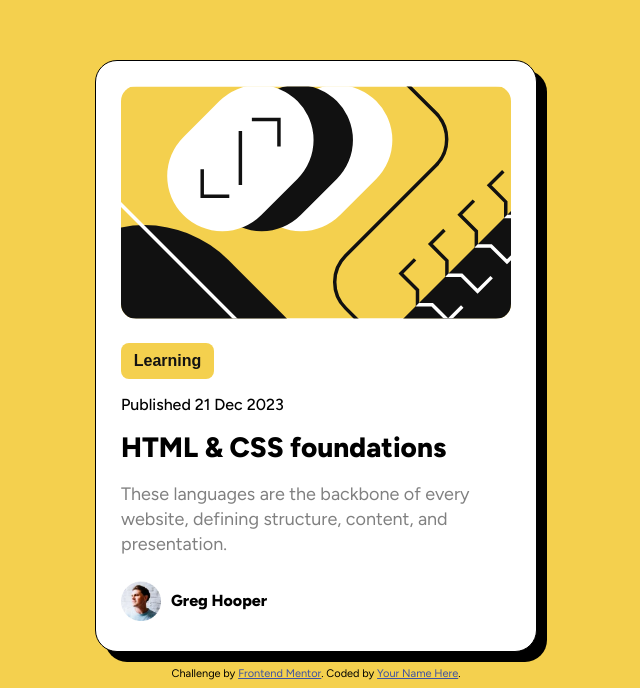
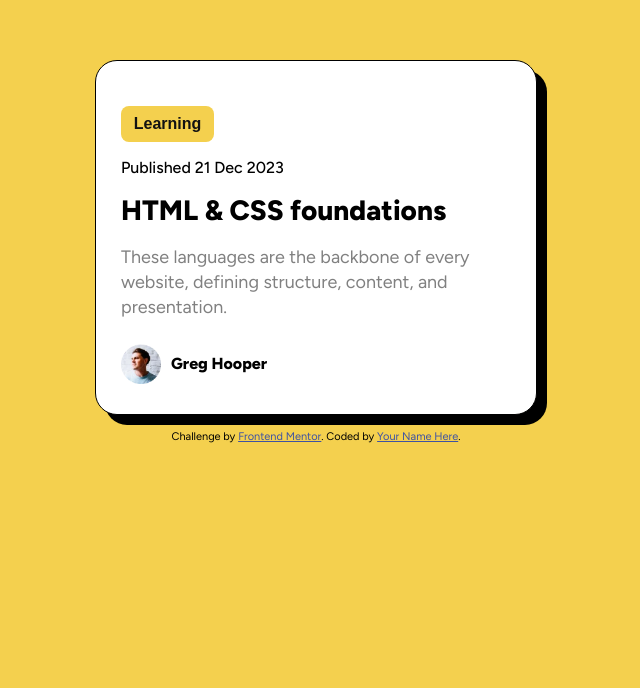
Before and after one commit to KNWard/Blog-Preview-Card, a plain HTML site: page index.html in a window 1280 px wide. Shown: the part 140-828 px from the top of the page, without its empty margins (324-964 px from the left). After the commit the page ends 800 px from the top, so only its background shows below. Drawn offline with Linux system fonts and the light colour scheme.

Commit message:
update index.html

```diff
--- a/index.html
+++ b/index.html
@@ -11,10 +11,9 @@
 <body>
   <main>
     <div class="container">
-      <img class="illustration" src="assets/images/illustration-article.svg" alt="coding brackets illustration">
+      <div class="img-container"></div>
       <button>Learning</button>
       <p class="date">Published 21 Dec 2023</p>
-      <!-- <h1>HTML & CSS foundations</h1> -->
       <p class="title">HTML & CSS foundations</p>
       <p class="description">
         These languages are the backbone of every website, defining structure, content, and presentation.
```
